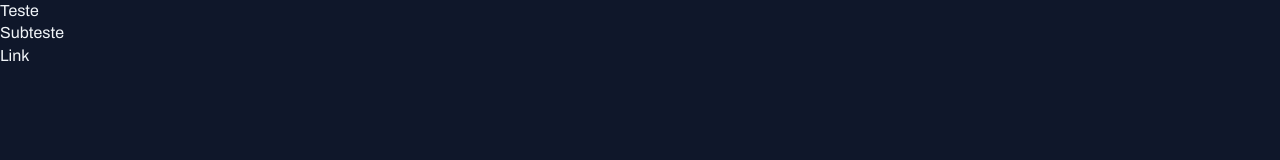
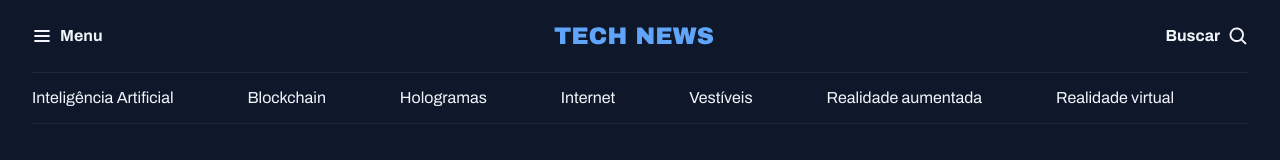
Before and after one commit to fabianateixeira/projeto-portal-de-noticias, a plain HTML site: page index.html in a window 1280 px wide. Drawn offline with Linux system fonts and the light colour scheme.

Commit message:
criando o header e os menus

```diff
--- a/index.html
+++ b/index.html
@@ -10,10 +10,36 @@
   <link rel="stylesheet" href="styles/index.css">
   <link href="https://fonts.googleapis.com/css2?family=Archivo:ital,wght@0,100..900;1,100..900&display=swap" rel="stylesheet">
 </head>
-<body>
-  <h1>Teste</h1>
-  <h2>Subteste</h2>
-  <a href="#">Link</a>
+<body >
+  <header class="container">
+    <nav id="primary" class="grid">
+      <div>
+        <img src="assets/icons/List.svg" alt="ícone de menu hamburguer">
+        <strong>Menu</strong>
+      </div>
+
+      <div>
+        <img src="assets/Logo.svg" alt="TechNews logomarca">
+      </div>
+
+      <div>
+        <strong>Buscar</strong>
+        <img src="assets/icons/MagnifyingGlass.svg" alt="ícone de lupa">
+      </div>
+
+
+    </nav>
+
+    <nav id="secondary" class="grid">
+      <a href="#">Inteligência Artificial</a>
+      <a href="#">Blockchain</a>
+      <a href="#">Hologramas</a>
+      <a href="#">Internet</a>
+      <a href="#">Vestíveis</a>
+      <a href="#">Realidade aumentada</a>
+      <a href="#">Realidade virtual</a>
+    </nav>
+  </header>
 
 </body>
 </html>
--- a/styles/global.css
+++ b/styles/global.css
@@ -26,6 +26,7 @@ body {
   font: var(--text);
   color: var(--text-color-primary);
   background-color: var(--bg-color);
+
 }
 
 a {
@@ -40,3 +41,9 @@ a:hover {
 h1, h2, h3 {
   font: inherit;
 }
+
+.container {
+  max-width: 1280px;
+  padding-inline: 32px;
+  margin-inline: auto;
+}
--- /dev/null
+++ b/styles/header.css
@@ -0,0 +1,30 @@
+.grid {
+  display: grid;
+  grid-auto-flow: column;
+}
+
+#primary {
+ padding-block: 20px;
+
+ div:nth-child(2) {
+  margin-inline: auto;
+ }
+
+ div:nth-child(3) {
+  justify-self: end;
+ }
+
+}
+
+div {
+  display: flex;
+  align-items: center;
+  gap: 8px;
+
+}
+
+#secondary {
+  padding-block: 14px;
+  border: solid 1px var(--stroke-color);
+  border-inline: none;
+}
--- a/styles/index.css
+++ b/styles/index.css
@@ -1 +1,2 @@
 @import url(global.css);
+@import url(header.css);
```
